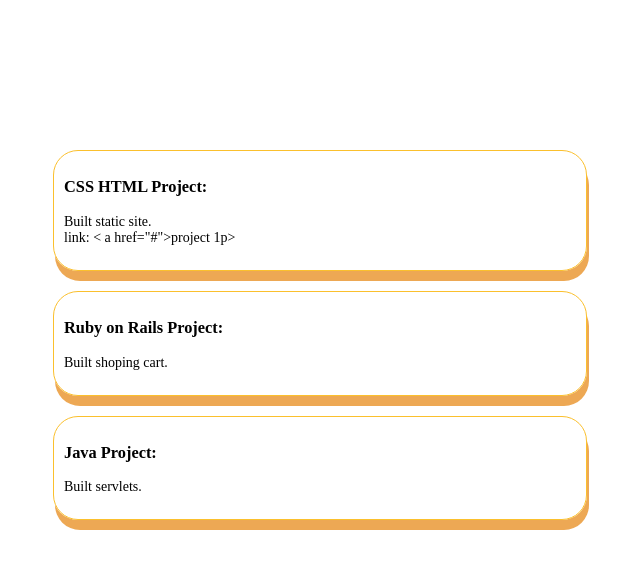
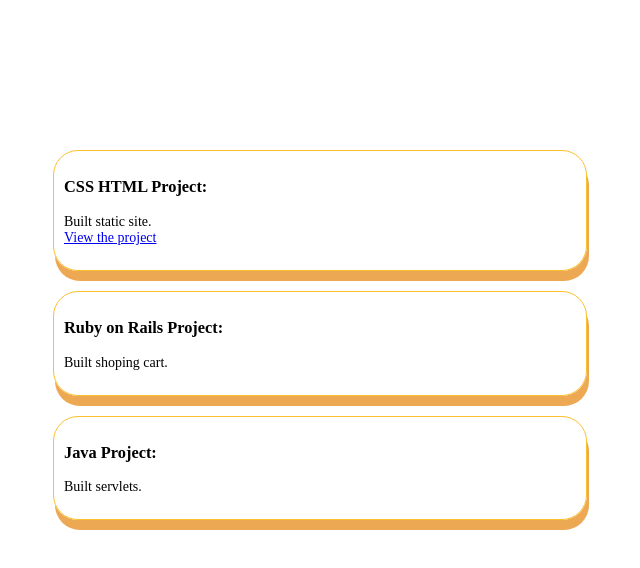
Before and after one commit to AlbinaZakirova1804/AlbinaZakirova1804.github.io, a website: page projects.html in a window 1280 px wide. Shown: the whole page, without its empty margins (320-960 px from the left). Drawn offline with Linux system fonts and the light colour scheme.

Commit message:
fixed error in first project link

```diff
--- a/projects.html
+++ b/projects.html
@@ -15,7 +15,7 @@
                 <article id="content" class="item" >
                     <h1>CSS HTML Project:</h1>
                     <p>Built static site.<br>
-                    link: < a href="#">project 1</a>p>
+                    <a href="#"> View the project</a><p>
                 </article>
                 <article id="content2" class="item" >
                     <h1>Ruby on Rails Project:</h1>
```
Also changed, not shown: dist/projects.html.
